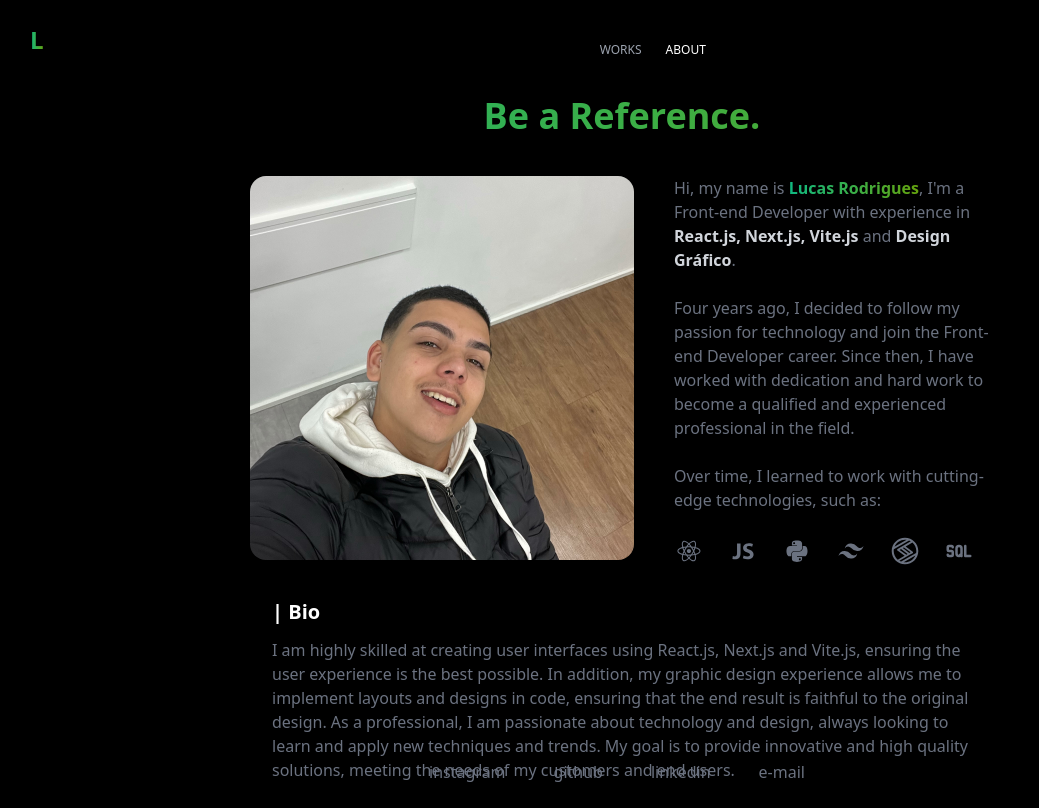
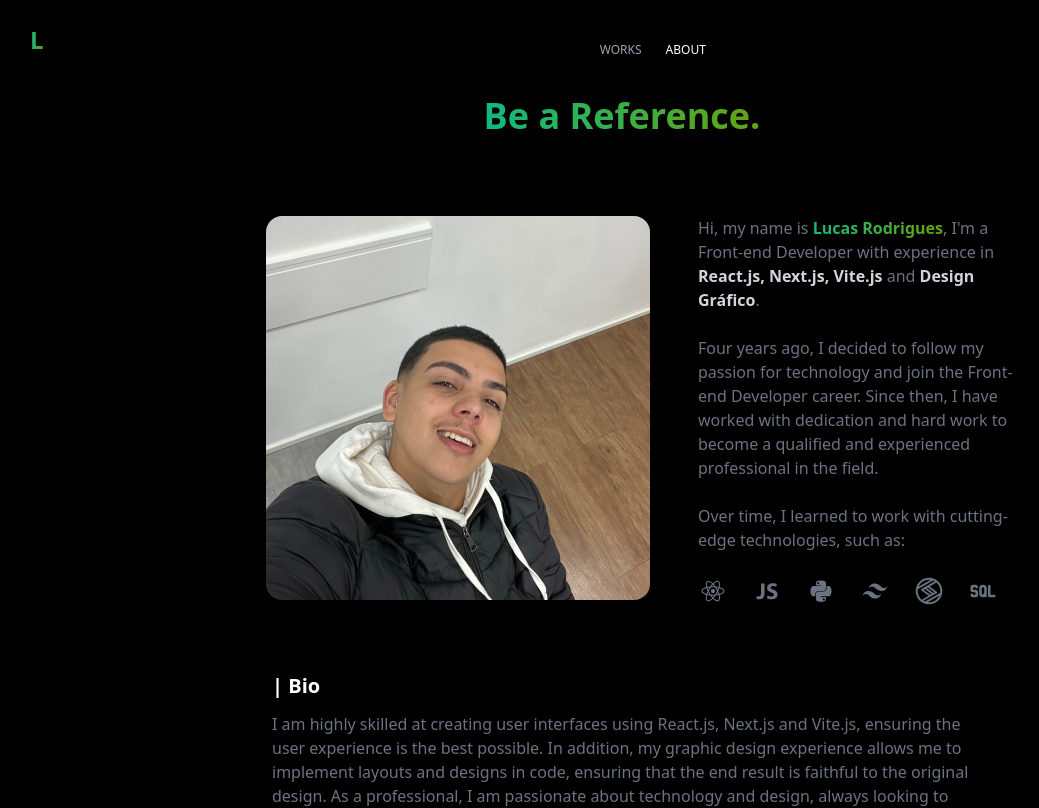
Before and after one commit to c4slu/caslu.vercel.app, a Next.js app: page /about in a window 1280 px wide. Shown: the top 808 px of the page, without its empty margins (18-1057 px from the left). Built offline with nearby package versions, Linux system fonts and the light colour scheme.

Commit message:
Alters and resposive

```diff
--- a/src/components/about/main.tsx
+++ b/src/components/about/main.tsx
@@ -19,24 +19,28 @@ const [isHovered, setIsHovered] = useState(false);
       initial={{ opacity: 0, x: -100 }}
       animate={{ opacity: 1, x: 0 }}
       transition={{ duration: 0.5 }}
-      className="flex flex-col justify-center mt-24"
+      className="flex flex-col items-center justify-center mt-24"
     >
       <h1 className="bg-clip-text text-center mb-10 text-transparent bg-gradient-to-r from-emerald-500 to-lime-600 font-bold text-4xl">
         Be a Reference.
       </h1>
       <motion.div
+        key="animation1"
         initial={{ opacity: 0, x: -100 }}
         animate={{ opacity: 1, x: 0 }}
         transition={{ duration: 0.9 }}
-      className="flex gap-10 justify-center text-gray-500">
+        className="flex gap-2 justify-center text-gray-500"
+      >
         <Image
           src={avatar}
           alt=""
-          className="rounded-2xl w-96 h-96 object-cover overflow-hidden"
+          className="rounded-2xl w-96 h-96 object-cover overflow-hidden sm:m-10 mx-auto mb-10"
         />
-        <p className="w-80">
-          Hi, my name is{" "}
+        <div className="md:flex">
+          <p className="w-full lg:w-80 lg:text-start sm:w-1/2 sm:text-center sm:mx-auto mt-10 justify-center ">
+            Hi, my name is
             <strong className="bg-clip-text text-transparent bg-gradient-to-r from-emerald-500 to-lime-600 font-semibold">
+              {" "}
               Lucas Rodrigues
             </strong>
             , I'm a Front-end Developer with experience in
@@ -50,11 +54,11 @@ const [isHovered, setIsHovered] = useState(false);
             </strong>
             . <br />
             <br />
-          Four years ago, I decided to follow my passion for
-          technology and join the Front-end Developer
-          career. Since then, I have worked with dedication
-          and hard work to become a qualified and
-          experienced professional in the field.
+            Four years ago, I decided to follow my passion
+            for technology and join the Front-end Developer
+            career. Since then, I have worked with
+            dedication and hard work to become a qualified
+            and experienced professional in the field.
             <br />
             <br />
             Over time, I learned to work with cutting-edge
@@ -80,12 +84,14 @@ const [isHovered, setIsHovered] = useState(false);
               </span>
             </div>
           </p>
+        </div>
       </motion.div>
       <motion.div
         initial={{ opacity: 0, x: -100 }}
         animate={{ opacity: 1, x: 0 }}
         transition={{ duration: 2.5 }}
-      className="flex w-[700px] mx-auto">
+        className="flex w-[700px] mx-auto"
+      >
         <h1 className="text-white items-center flex font-bold mt-8 text-xl">
           | Bio
         </h1>
@@ -94,7 +100,8 @@ const [isHovered, setIsHovered] = useState(false);
         initial={{ opacity: 0, x: -100 }}
         animate={{ opacity: 1, x: 0 }}
         transition={{ duration: 2.5 }}
-      className="flex flex-col justify-center items-center text-gray-500">
+        className="flex flex-col justify-center items-center text-gray-500"
+      >
         <p className=" w-[700px] mt-3">
           I am highly skilled at creating user interfaces
           using React.js, Next.js and Vite.js, ensuring the
@@ -112,7 +119,9 @@ const [isHovered, setIsHovered] = useState(false);
           initial={{ y: 10, opacity: 0 }}
           animate={{ y: 0, opacity: 1 }}
           exit={{ y: -10, opacity: 0 }}
-      transition={{ duration: 0.5 }} className="flex">
+          transition={{ duration: 0.5 }}
+          className="flex"
+        >
           <a
             href="https://docs.google.com/document/d/1-IxdGAEt-yocVrrxDpWI7rXR_CHV9eVmEiBHvCFkt4A/edit?usp=sharing"
             target="_blank"
--- a/src/components/footer.tsx
+++ b/src/components/footer.tsx
@@ -4,13 +4,13 @@ import { BsInstagram, BsGithub, BsLinkedin, BsFillEnvelopeFill  } from "react-ic
 import { motion } from 'framer-motion'
 export default function Footer() {
   return (
-    <footer className="fixed bottom-0 pb-4 w-full">
+    <footer className="flex flex-col items-center justify-center w-full">
       <motion.div
       initial={{ y: 10, opacity: 0 }}
       animate={{ y: 0, opacity: 1 }}
       exit={{ y: -10, opacity: 0 }}
       transition={{ duration: 0.5 }}
-      className="flex gap-3.5 justify-center">
+      className="flex xl:gap-3.5 md:gap-2 justify-center">
         <a
           href="https://www.instagram.com/kssluu/"
           target="_blank"
--- a/src/components/home/main.tsx
+++ b/src/components/home/main.tsx
@@ -12,14 +12,14 @@ export default function Main() {
       animate={{ y: 0, opacity: 1 }}
       exit={{ y: -10, opacity: 0 }}
       transition={{ duration: 0.9 }}
-      className="flex justify-between mx-56"
+      className="flex sm:justify-between lg:mx-56 -pl-40 md:items-center"
     >
       <div className="p-7">
         <p className="bg-clip-text text-transparent bg-gradient-to-r from-emerald-500 to-lime-600 font-bold text-4xl ">
           Lucas R. do Nascimento
         </p>
         <p className="text-gray-200 pt-4 font-semibold">
-          Front-End Developer | Data Analyst PL
+          Front-End Developer | Data Analyst
         </p>
         <p className="text-gray-400 pt-1 text-sm">
           Um programador, focado em virar uma refêrencia.
--- a/src/components/nav.tsx
+++ b/src/components/nav.tsx
@@ -12,14 +12,14 @@ export default function Navbar() {
   const [hovered, setHovered] = useState("");
 
   return (
-    <header className="flex items-center text-white text-xs min-h-59 w-full flex-wrap absolute top-1 z-3">
+    <header className="flex items-center justify-center text-white text-xs min-h-59 w-full absolute top-1 z-3">
       <Link href="/" passHref>
         <button className="bg-clip-text text-transparent bg-gradient-to-r from-emerald-500 to-lime-600 font-bold text-2xl mt-5 ml-12">
           L
         </button>
       </Link>
 
-      <nav className="text-center flex-1 order-2 flex-basis-100% bp2:order-0 bp2:flex-basis-initial bp3:overflow-x-scroll bp3:overflow-y-hidden">
+      <nav className="text-center flex-1 order-2 order-0">
         <ul className="inline-flex relative top-5 list-none m-0 p-0">
           {pages.map((page) => {
             const path = `/${page.toLowerCase()}`;
--- a/src/components/works/main.tsx
+++ b/src/components/works/main.tsx
@@ -32,7 +32,7 @@ export default function MainWorks() {
         transition={{ duration: 0.9 }}
         className="flex justify-center pt-10 items-center"
       >
-        <div className="grid gap-10 grid-cols-3 grid-rows-1 ">
+        <div className="grid gap-10 md:grid-cols-2 xl:grid-cols-3 xl:grid-rows-1 md:grid-rows-2">
           <Cards
             CardIcon={BsFillCloudDrizzleFill}
             CardName="Scare Climate"
--- a/src/pages/about.tsx
+++ b/src/pages/about.tsx
@@ -3,13 +3,15 @@ import Footer from "@/components/footer";
 import Navbar from "@/components/nav";
 
 export default function About() {
-  return(
+  return (
     <div>
       <Navbar />
       <div>
-        <Main/>
+        <Main />
       </div>
-      <Footer />
+      <div className="flex justify-center my-6">
+        <Footer />
+      </div>
     </div>
-  )
+  );
 }
--- a/src/pages/index.tsx
+++ b/src/pages/index.tsx
@@ -5,13 +5,13 @@ import Footer from '../components/footer'
 
 export default function Home() {
   return (
-    <div className="mx-auto bg-black">
+    <div className=" bg-black">
       <div className='mb-10'>
       <Navbar />
-      <div className="mt-56">
+      <div className="flex sm:justify-center h-full mt-48">
         <Main />
       </div>
-      <div className=''>
+      <div className='absolute bottom-0 flex justify-center w-screen my-6'>
         <Footer />
       </div>
       </div>
--- a/src/pages/works.tsx
+++ b/src/pages/works.tsx
@@ -9,7 +9,7 @@ export default function Workds() {
       <div className="mt-20">
         <MainWorks />
       </div>
-      <div>
+      <div className='absolute bottom-0 flex justify-center w-screen my-6'>
         <Footer />
       </div>
     </div>
```
Lines whose indentation alone changed are shown as unchanged.
